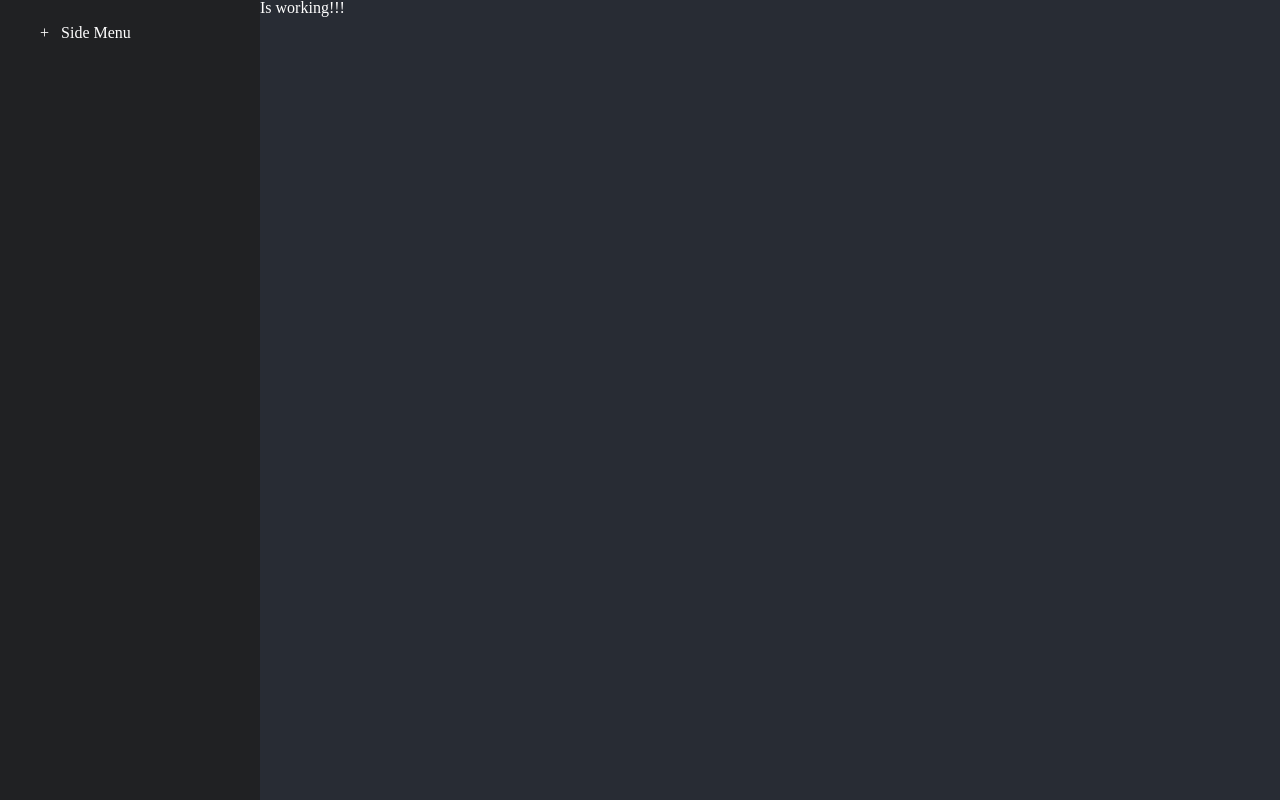
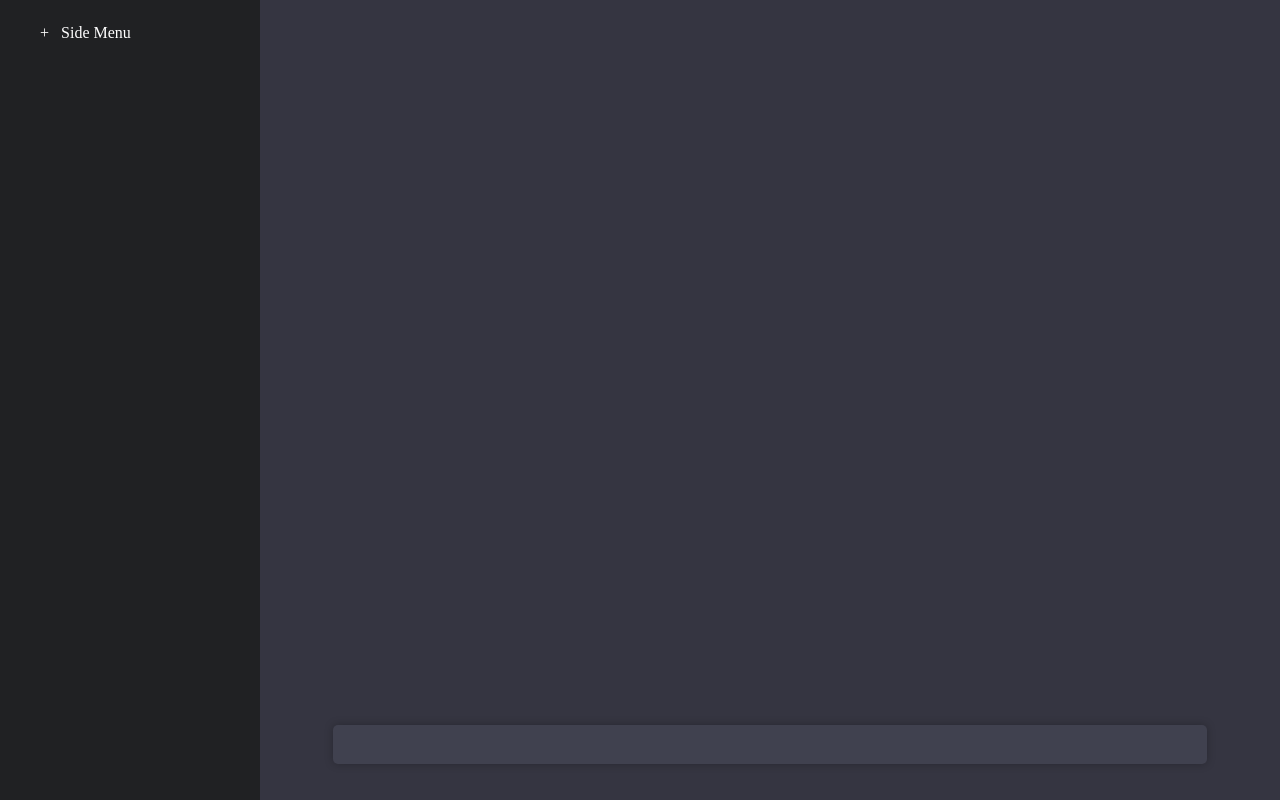
Before and after one commit to wfbraga/web-gpt-frontend, a React (Create React App) app: page / in a window 1280 px wide. Built offline with nearby package versions, Linux system fonts and the light colour scheme.

Commit message:
Estilizando o input the prompts

```diff
--- a/src/App.js
+++ b/src/App.js
@@ -7,11 +7,52 @@ import { useState } from 'react'
 
 import { SideMenu } from './components/SideMenu/SideMenu'
 
+import { ChatMessage } from './components/ChatMessage/ChatMessage';
+
 function App() {
+  const [input, setInput] = useState('')
+  const [chatlog, setChatlog] = useState([{
+      user: "gpt",
+      message: "Olá, eu sou o GPT-3, como posso te ajudar?"
+    }])
+
+  async function handleSubmit(event) {
+    event.preventDefault()
+    let response = await makeRequest({prompt: input})
+    response = response.data.split('\n').map(line => `<p>${line}<p/>`)
+    setChatlog([...chatlog, {
+      user: 'me',
+      message: `${input}`
+    },
+    {
+      user: 'gpt',
+      message: `${response}`
+    }
+    ])
+    setInput('')
+  }
+
   return (
     <div className="App">
       <SideMenu></SideMenu>
-      <h1>Is working!!!</h1>
+      <section className='chatbox'>
+        <div className='chatlog'>
+          { chatlog.map((message, index) => (
+              <ChatMessage key={index} message={message} />
+          ))}
+
+        </div>
+        <div className='chat-input-holder'>
+          <form onSubmit={handleSubmit}>
+            <input
+              rows='1'
+              className='chat-input-textarea'
+              value={input}
+              onChange={e => setInput(e.target.value)}
+            />
+          </form>
+        </div>
+      </section>
     </div>
   );
 }
--- a/src/styles/App.css
+++ b/src/styles/App.css
@@ -44,3 +44,49 @@
     transform: rotate(360deg);
   }
 }
+/* chat box */
+.chatbox{
+  flex: 1;
+  background-color: #353541;
+  position:relative;
+  overflow-y: auto;
+}
+.chat-input-holder{
+  padding: 24px;
+  position: absolute;
+  bottom: 0;
+  left: 0;
+  right: 0;
+}
+.chat-input-textarea{
+  background-color: #40414f;
+  width: 90%;
+  padding: 12px;
+  color:white;
+  border-radius: 5px;
+  border: none;
+  margin: 12px;
+  outline: none;
+  box-shadow: 0 0 8px 0 rgba(0,0,0,0.25);
+}
+.chatlog{
+  text-align: left;
+  white-space: pre-wrap;
+  padding: 24px;
+}
+.chat-message.chatgpt{
+  background-attachment: #445674;
+}
+.avatar{
+  width: 40px;
+  height: 40px;
+  border-radius: 50%;
+  margin-right: 12px;
+}
+.avatar.chatgpt{
+  background-color: #445674;
+  width: 40px;
+  height: 40px;
+  border-radius: 50%;
+  margin-right: 12px;
+}
```
Also changed, not shown: 1 other file (tests, documents, lock files or other folders).
